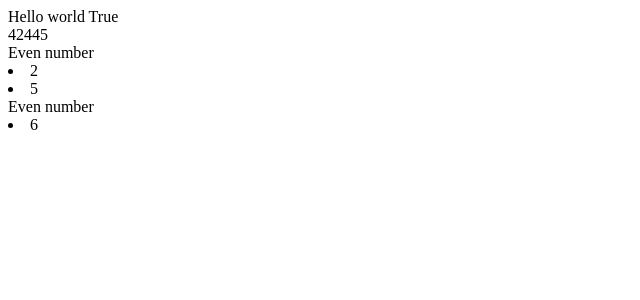
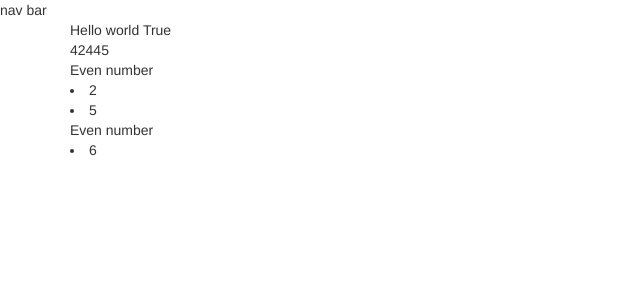
Before and after one commit to aminhp93/try_django_1_11, a Django app: page / in a window 1280 px wide. Shown: the top 300 px of the page, without its empty margins (0-640 px from the left). Run offline with Django 3.2, Linux system fonts and the light colour scheme; some libraries are stand-ins or nearby versions.

Commit message:
8 - Include Template Tag

```diff
--- a/src/templates/base.html
+++ b/src/templates/base.html
@@ -1,14 +1,18 @@
 <!DOCTYPE html>
 <html lang="en">
+
 <head>
-	<meta charset="UTF-8">
-	<title>Try Django 1.11</title>
+    <meta charset="UTF-8">
+    <title>Try Django 1.11</title>
+    {% include 'snippets/css.html' %}
 </head>
+
 <body>
-	<div class="container">
-		{% block content %}
-		{% endblock %}
-	</div>
+    {% include 'snippets/nav.html' %}
+    <div class="container">
+        {% block content %} {% endblock %}
+    </div>
+    {% include 'snippets/js.html' %}
+</body>
 
-</body>
 </html>
--- /dev/null
+++ b/src/templates/snippets/css.html
@@ -0,0 +1,5 @@
+<!-- Latest compiled and minified CSS -->
+<link rel="stylesheet" href="https://maxcdn.bootstrapcdn.com/bootstrap/3.3.7/css/bootstrap.min.css" integrity="sha384-BVYiiSIFeK1dGmJRAkycuHAHRg32OmUcww7on3RYdg4Va+PmSTsz/K68vbdEjh4u" crossorigin="anonymous">
+
+<!-- Optional theme -->
+<link rel="stylesheet" href="https://maxcdn.bootstrapcdn.com/bootstrap/3.3.7/css/bootstrap-theme.min.css" integrity="sha384-rHyoN1iRsVXV4nD0JutlnGaslCJuC7uwjduW9SVrLvRYooPp2bWYgmgJQIXwl/Sp" crossorigin="anonymous">
--- /dev/null
+++ b/src/templates/snippets/js.html
@@ -0,0 +1,3 @@
+
+<!-- Latest compiled and minified JavaScript -->
+<script src="https://maxcdn.bootstrapcdn.com/bootstrap/3.3.7/js/bootstrap.min.js" integrity="sha384-Tc5IQib027qvyjSMfHjOMaLkfuWVxZxUPnCJA7l2mCWNIpG9mGCD8wGNIcPD7Txa" crossorigin="anonymous"></script>
--- /dev/null
+++ b/src/templates/snippets/nav.html
@@ -0,0 +1 @@
+nav bar
```
